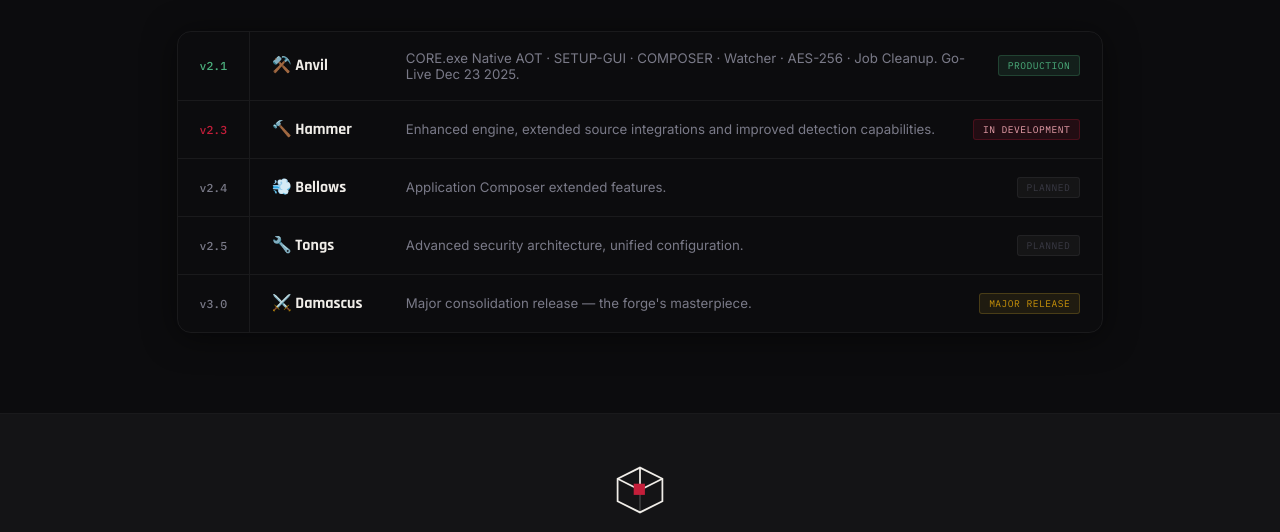
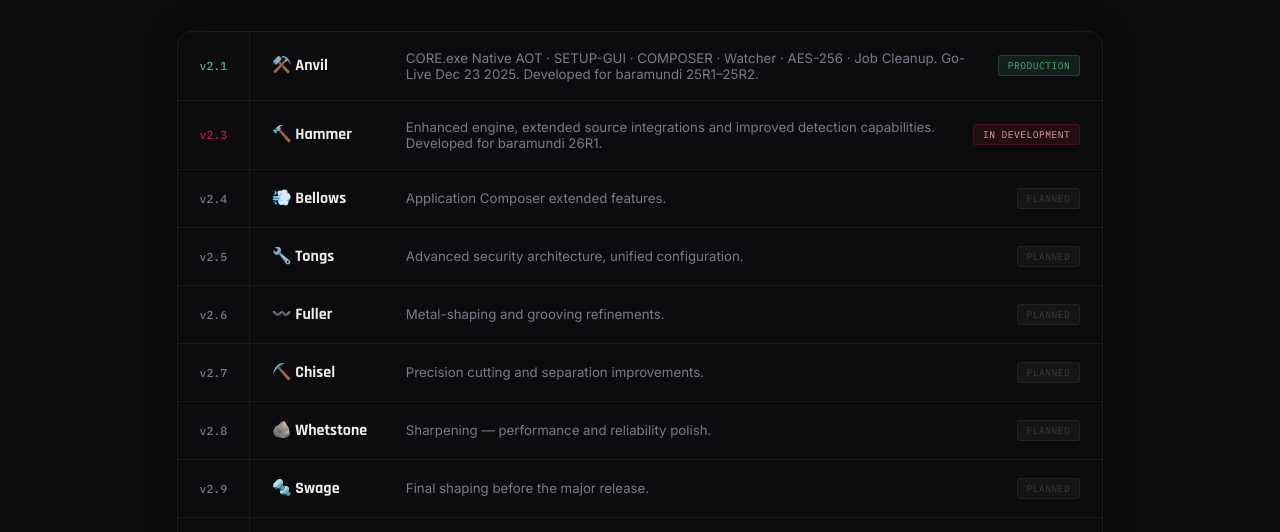
Before and after one commit to DADO-iT/APP-FORGE, a plain HTML site: page index.html in a window 1280 px wide. Shown: the part 4671-5203 px from the top of the page. Drawn offline with Linux system fonts and the light colour scheme.

Commit message:
Roadmap section: add v2.6-v2.9 (Fuller, Chisel, Whetstone, Swage) and note baramundi version coupling on v2.1 (25R1-25R2) and v2.3 (26R1) - the actual live roadmap section, not just the README table

```diff
--- a/index.html
+++ b/index.html
@@ -715,10 +715,14 @@
   <div class="eyebrow"><span data-lang-en>What's next</span><span data-lang-de>Was kommt als nächstes</span></div>
   <h2><span data-lang-en>The Forge Roadmap</span><span data-lang-de>Die Forge Roadmap</span></h2>
   <div class="rmap reveal">
-    <div class="rrow done"><div class="rver">v2.1</div><div class="rinfo"><div class="rname">⚒️ Anvil</div><div class="rdesc"><span data-lang-en>CORE.exe Native AOT · SETUP-GUI · COMPOSER · Watcher · AES-256 · Job Cleanup. Go-Live Dec 23 2025.</span><span data-lang-de>CORE.exe Native AOT · SETUP-GUI · COMPOSER · Watcher · AES-256 · Job Cleanup. Go-Live 23. Dez. 2025.</span></div><span class="rb prod"><span data-lang-en>PRODUCTION</span><span data-lang-de>PRODUKTION</span></span></div></div>
-    <div class="rrow active"><div class="rver">v2.3</div><div class="rinfo"><div class="rname">🔨 Hammer</div><div class="rdesc"><span data-lang-en>Enhanced engine, extended source integrations and improved detection capabilities.</span><span data-lang-de>Verbesserte Engine, erweiterte Quellintegrationen und verbesserte Erkennungsfähigkeiten.</span></div><span class="rb dev"><span data-lang-en>IN DEVELOPMENT</span><span data-lang-de>IN ENTWICKLUNG</span></span></div></div>
+    <div class="rrow done"><div class="rver">v2.1</div><div class="rinfo"><div class="rname">⚒️ Anvil</div><div class="rdesc"><span data-lang-en>CORE.exe Native AOT · SETUP-GUI · COMPOSER · Watcher · AES-256 · Job Cleanup. Go-Live Dec 23 2025. Developed for baramundi 25R1–25R2.</span><span data-lang-de>CORE.exe Native AOT · SETUP-GUI · COMPOSER · Watcher · AES-256 · Job Cleanup. Go-Live 23. Dez. 2025. Entwickelt für baramundi 25R1–25R2.</span></div><span class="rb prod"><span data-lang-en>PRODUCTION</span><span data-lang-de>PRODUKTION</span></span></div></div>
+    <div class="rrow active"><div class="rver">v2.3</div><div class="rinfo"><div class="rname">🔨 Hammer</div><div class="rdesc"><span data-lang-en>Enhanced engine, extended source integrations and improved detection capabilities. Developed for baramundi 26R1.</span><span data-lang-de>Verbesserte Engine, erweiterte Quellintegrationen und verbesserte Erkennungsfähigkeiten. Entwickelt für baramundi 26R1.</span></div><span class="rb dev"><span data-lang-en>IN DEVELOPMENT</span><span data-lang-de>IN ENTWICKLUNG</span></span></div></div>
     <div class="rrow"><div class="rver">v2.4</div><div class="rinfo"><div class="rname">💨 Bellows</div><div class="rdesc"><span data-lang-en>Application Composer extended features.</span><span data-lang-de>Erweiterte Composer-Features.</span></div><span class="rb plan"><span data-lang-en>PLANNED</span><span data-lang-de>GEPLANT</span></span></div></div>
     <div class="rrow"><div class="rver">v2.5</div><div class="rinfo"><div class="rname">🔧 Tongs</div><div class="rdesc"><span data-lang-en>Advanced security architecture, unified configuration.</span><span data-lang-de>Erweiterte Sicherheitsarchitektur, einheitliche Konfiguration.</span></div><span class="rb plan"><span data-lang-en>PLANNED</span><span data-lang-de>GEPLANT</span></span></div></div>
+    <div class="rrow"><div class="rver">v2.6</div><div class="rinfo"><div class="rname">〰️ Fuller</div><div class="rdesc"><span data-lang-en>Metal-shaping and grooving refinements.</span><span data-lang-de>Verfeinerungen bei Formung und Rillung.</span></div><span class="rb plan"><span data-lang-en>PLANNED</span><span data-lang-de>GEPLANT</span></span></div></div>
+    <div class="rrow"><div class="rver">v2.7</div><div class="rinfo"><div class="rname">⛏️ Chisel</div><div class="rdesc"><span data-lang-en>Precision cutting and separation improvements.</span><span data-lang-de>Präzisionsverbesserungen beim Trennen.</span></div><span class="rb plan"><span data-lang-en>PLANNED</span><span data-lang-de>GEPLANT</span></span></div></div>
+    <div class="rrow"><div class="rver">v2.8</div><div class="rinfo"><div class="rname">🪨 Whetstone</div><div class="rdesc"><span data-lang-en>Sharpening — performance and reliability polish.</span><span data-lang-de>Schärfen — Feinschliff bei Leistung und Zuverlässigkeit.</span></div><span class="rb plan"><span data-lang-en>PLANNED</span><span data-lang-de>GEPLANT</span></span></div></div>
+    <div class="rrow"><div class="rver">v2.9</div><div class="rinfo"><div class="rname">🔩 Swage</div><div class="rdesc"><span data-lang-en>Final shaping before the major release.</span><span data-lang-de>Letzte Formgebung vor dem Major Release.</span></div><span class="rb plan"><span data-lang-en>PLANNED</span><span data-lang-de>GEPLANT</span></span></div></div>
     <div class="rrow"><div class="rver">v3.0</div><div class="rinfo"><div class="rname">⚔️ Damascus</div><div class="rdesc"><span data-lang-en>Major consolidation release — the forge's masterpiece.</span><span data-lang-de>Grosses Konsolidierungs-Release — das Meisterwerk des Forge.</span></div><span class="rb major"><span data-lang-en>MAJOR RELEASE</span><span data-lang-de>MAJOR RELEASE</span></span></div></div>
   </div>
 </section>
```
